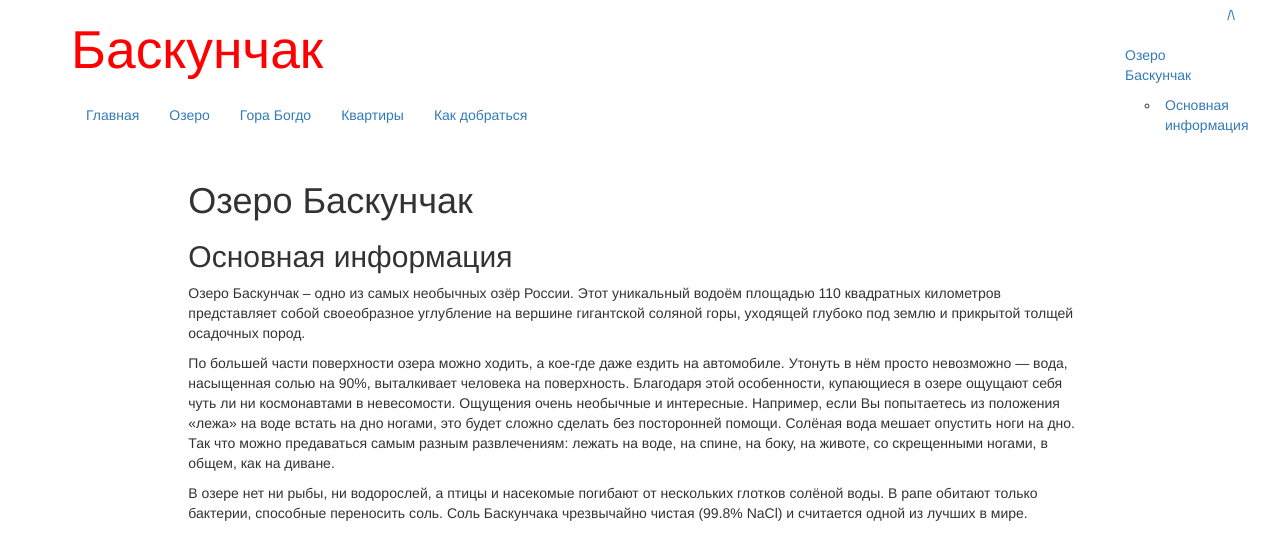
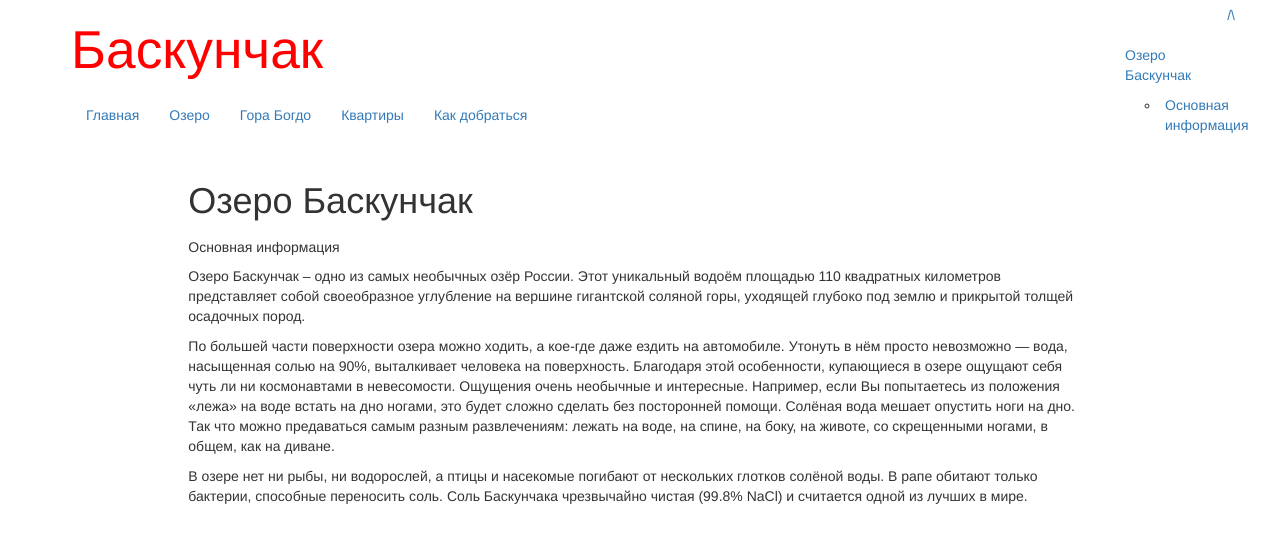
Before and after one commit to Baskunchak/baskunchak.github.io, a Jekyll site: the page built from lake.md, in a window 1280 px wide. Shown: the top 560 px of the page. Built offline with Jekyll 4.4.1, drawn with Linux system fonts in a browser that asks for light colours.

Commit message:
Update style.css

```diff
--- a/css/style.css
+++ b/css/style.css
@@ -17,6 +17,10 @@ img {
 .header h1 {
     font-size: 40pt;
     color: red;
+}
+
+h2 {
+  font-size: 100%;
 }
 
 .header a:hover {
```
